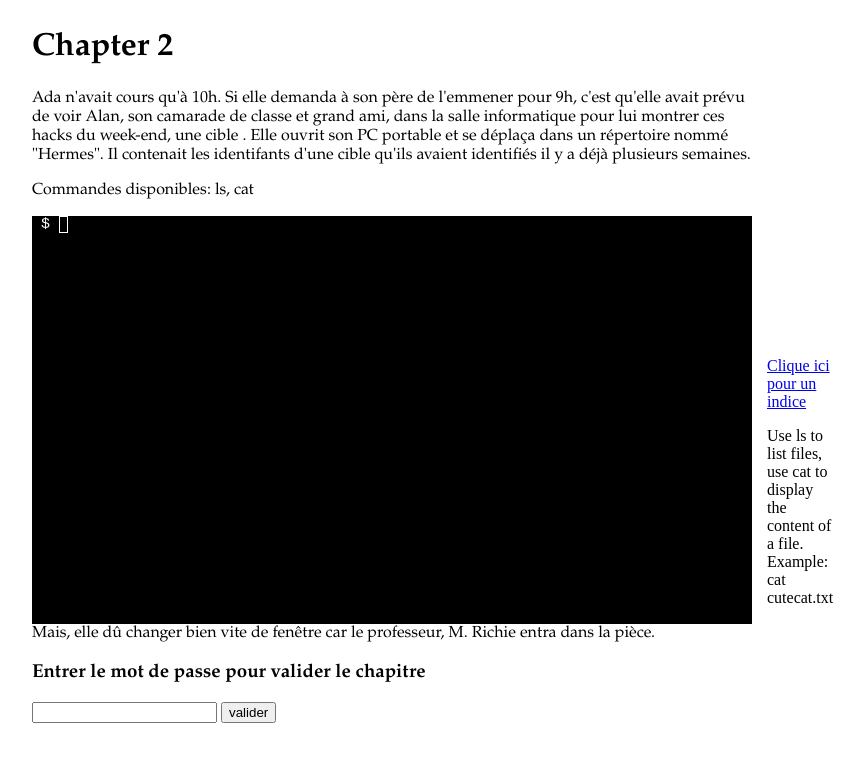
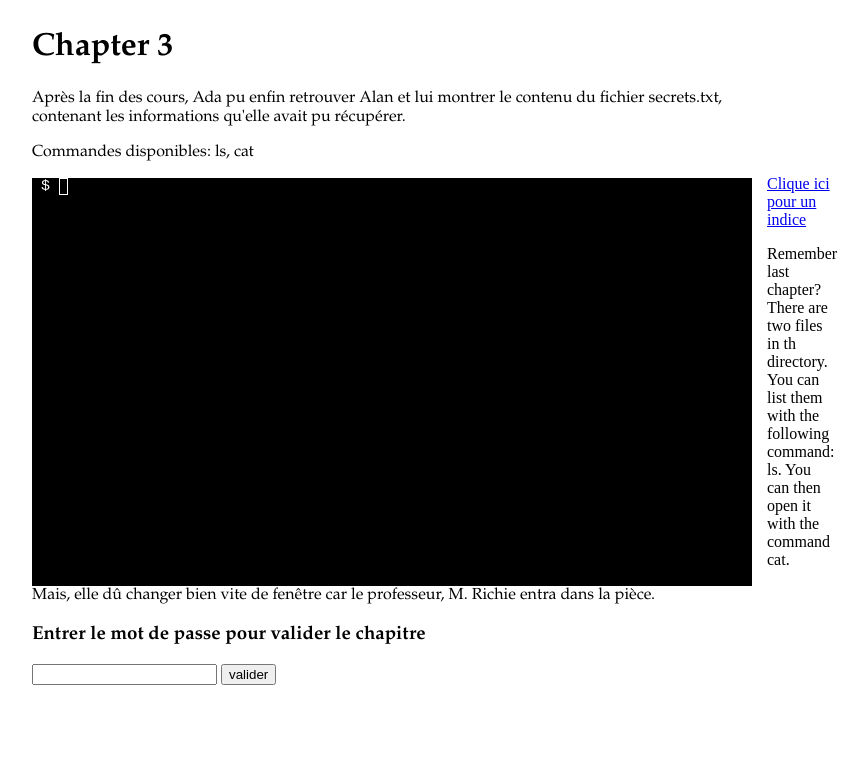
Before and after one commit to mikefromlyon69/hackingnovel, a plain HTML site: page chap3.html in a window 1280 px wide. Both pictures are taken after a click on the link "Clique ici pour un indice". Shown: the whole page, without its empty margins (208-1076 px from the left). Drawn offline with Linux system fonts and the light colour scheme.

Commit message:
Wepack dev server chap 3
Added webpack server 3 and added chapter 3

```diff
--- a/chap3.html
+++ b/chap3.html
@@ -4,15 +4,14 @@
       <meta charset="utf-8">
       <link rel="stylesheet" href="css/xterm.css" />
       <link rel="stylesheet" href="css/style.css" />
-      <title>Chapitre 2</title>
+      <title>Chapitre 3</title>
     </head>
     <body>
       <div class="container">
 
         <div class="content">
-          <h1> Chapter 2</h1>
-        <p>Ada n'avait cours qu'à 10h. Si elle demanda à son père de l'emmener pour 9h, c'est qu'elle avait prévu de voir Alan, son camarade de classe et grand ami, dans la salle informatique pour lui montrer ces hacks du week-end, une cible . Elle ouvrit son PC portable et se déplaça dans un répertoire nommé "Hermes". Il contenait les identifants
-        d'une cible qu'ils avaient identifiés il y a déjà plusieurs semaines.</p>
+          <h1> Chapter 3</h1>
+        <p>Après la fin des cours, Ada pu enfin retrouver Alan et lui montrer le contenu du fichier secrets.txt, contenant les informations qu'elle avait pu récupérer.</p>
 
         <p>Commandes disponibles: ls, cat</p>
         <div id="terminal"></div>
@@ -26,7 +25,7 @@
         <div class="extra">
         <div class="hint-content">
           <p><a href="#" id="hint">Clique ici pour un indice</a></p>
-          <p id="hint-details" hidden>Use ls to list files, use cat <filename> to display the content of a file. Example: cat cutecat.txt</p>
+          <p id="hint-details" hidden>Remember last chapter? There are two files in th directory. You can list them with the following command: ls. You can then open it with the command cat.</p>
         </div>
       </div>
   <script src="chap3.js"></script>
```
Also changed, not shown: chap2.html (+2 -1 lines).
